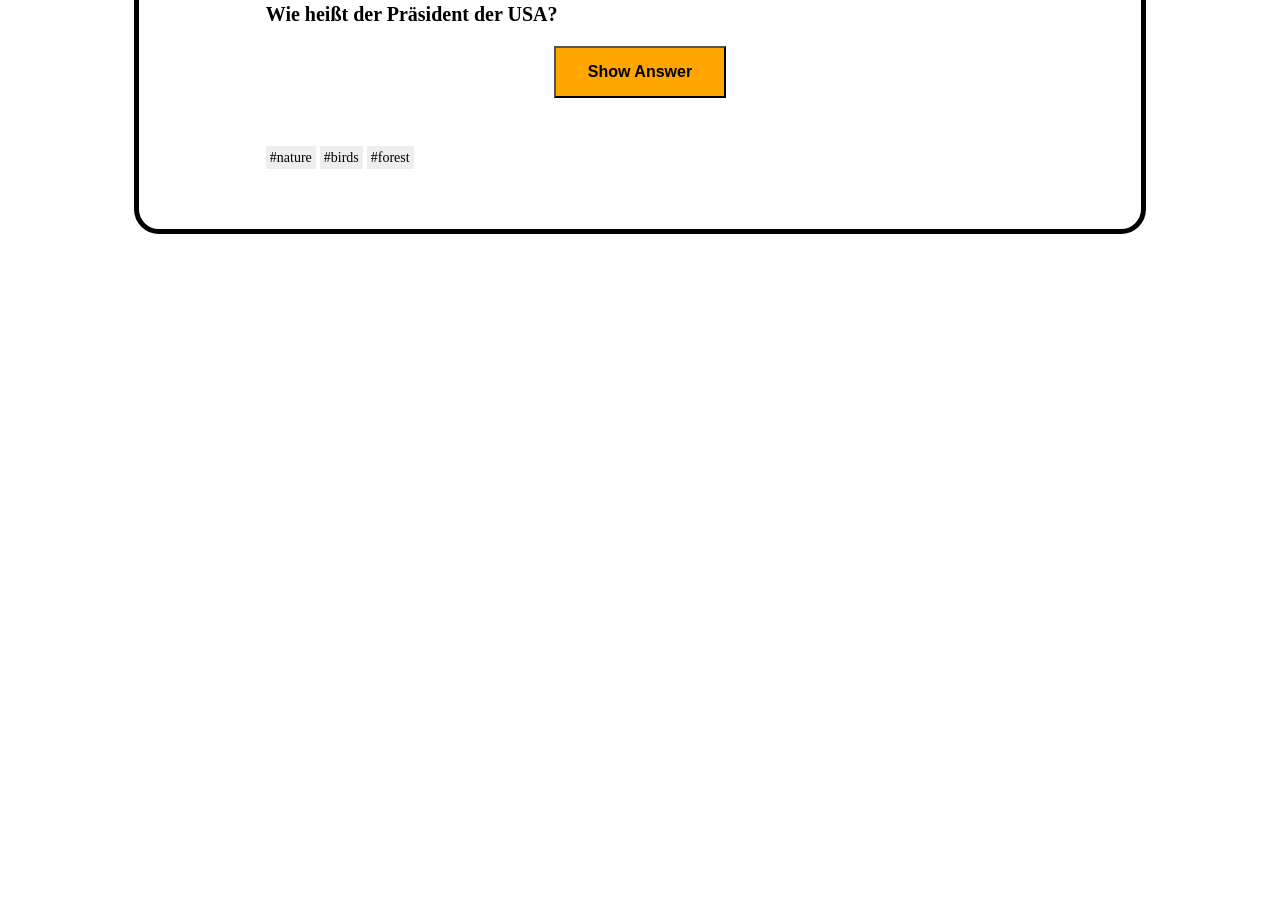
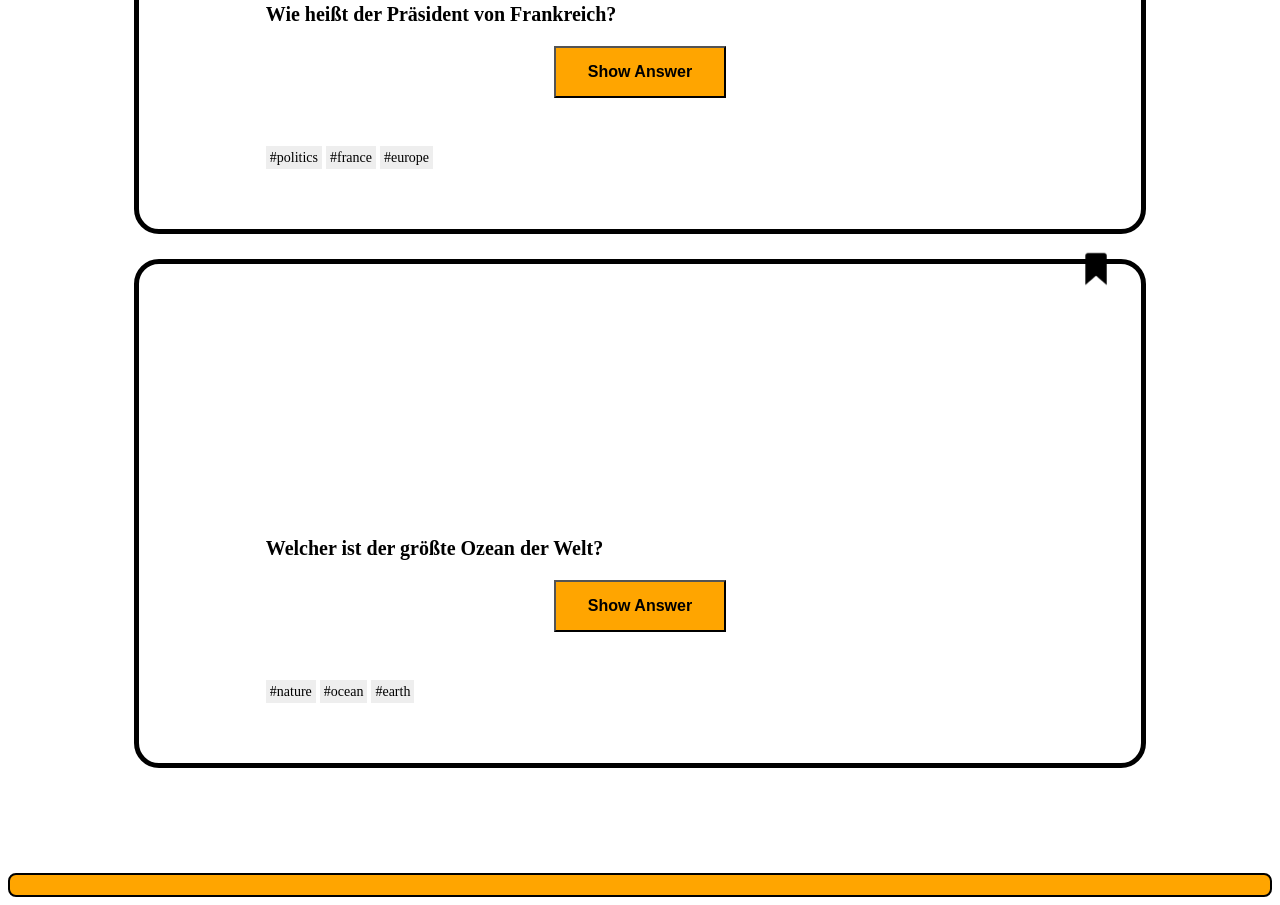
Before and after one commit to StefanFitoussi/Quiz, a plain HTML site: page index.html in a window 1280 px wide. Shown: the part 1476-2381 px from the top of the page. Before the commit the page ends 1823 px from the top, so only its background shows below. Drawn offline with Linux system fonts and the light colour scheme.

Commit message:
add impressum

```diff
--- a/css/components/card.css
+++ b/css/components/card.css
@@ -16,7 +16,6 @@ p {
 }
 
 .flex-hashtags {
-  align-items: space-around;
   flex-wrap: wrap;
   display: flex;
   justify-self: flex-end;
--- a/css/components/impressum.css
+++ b/css/components/impressum.css
@@ -0,0 +1,16 @@
+.impressum {
+  background-color: orange;
+  height: 20px;
+  padding: 10px;
+  position: static;
+  justify-content: space-around;
+  align-items: space-around;
+  display: flex;
+  bottom: 0;
+  border: 2px solid black;
+  border-radius: 8px;
+  z-index: 100;
+  align-items: space-around;
+  width: 100%;
+  left: 0;
+}
--- a/index.html
+++ b/index.html
@@ -32,21 +32,30 @@
             <div class="flex-hashtags"></div>
             <div class="hashtags">
              <span>#nature</span>
-              <span>#birds</span>
+              <span>#insects</span>
                <span>#forest</span>
         </div>
       </article>
       <article class="card">
         <div class="ribbon"></div>
-          <p>Wie heißt der Präsident der USA?</p>
+          <p>Wie heißt der Präsident von Frankreich?</p>
+            <button class="button" type="button">Show Answer</button>
+            <div class="flex-hashtags"></div>
+            <div class="hashtags">
+             <span>#politics</span>
+              <span>#france</span>
+               <span>#europe</span>
+          </div>
+      </article>
+      <article class="card">
+        <div class="ribbon"></div>
+          <p>Welcher ist der größte Ozean der Welt?</p>
             <button class="button" type="button">Show Answer</button>
             <div class="flex-hashtags"></div>
             <div class="hashtags">
              <span>#nature</span>
-              <span>#birds</span>
-               <span>#forest</span>
-          </div>
-      </article>
+              <span>#ocean</span>
+               <span>#earth</span>
     </section>
     </main>
     <footer class="footer">
@@ -56,6 +65,6 @@
         <a href=""><img src="./images/user.png" alt="icon of a head-silhouette"/></a>
       </nav>
     </footer>
-    </footer>
+    <div class="impressum"></div>
   </body>
 </html>
--- a/styles.css
+++ b/styles.css
@@ -7,3 +7,5 @@
 @import "/css/components/card.css";
 
 @import "/css/components/footer.css";
+
+@import "/css/components/impressum.css";
```
